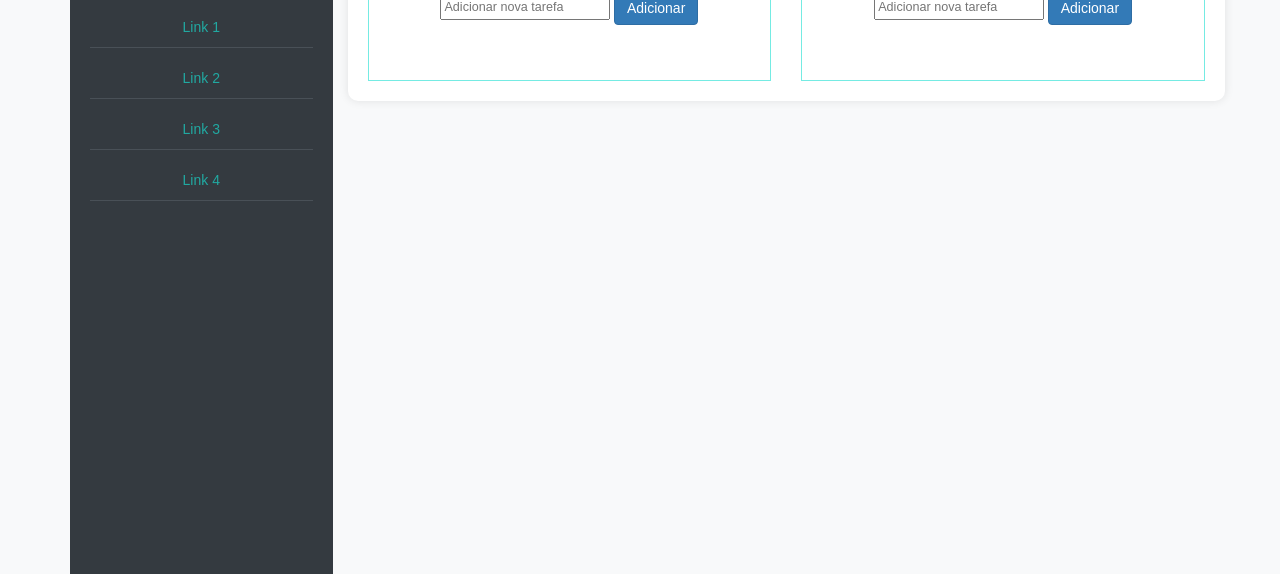
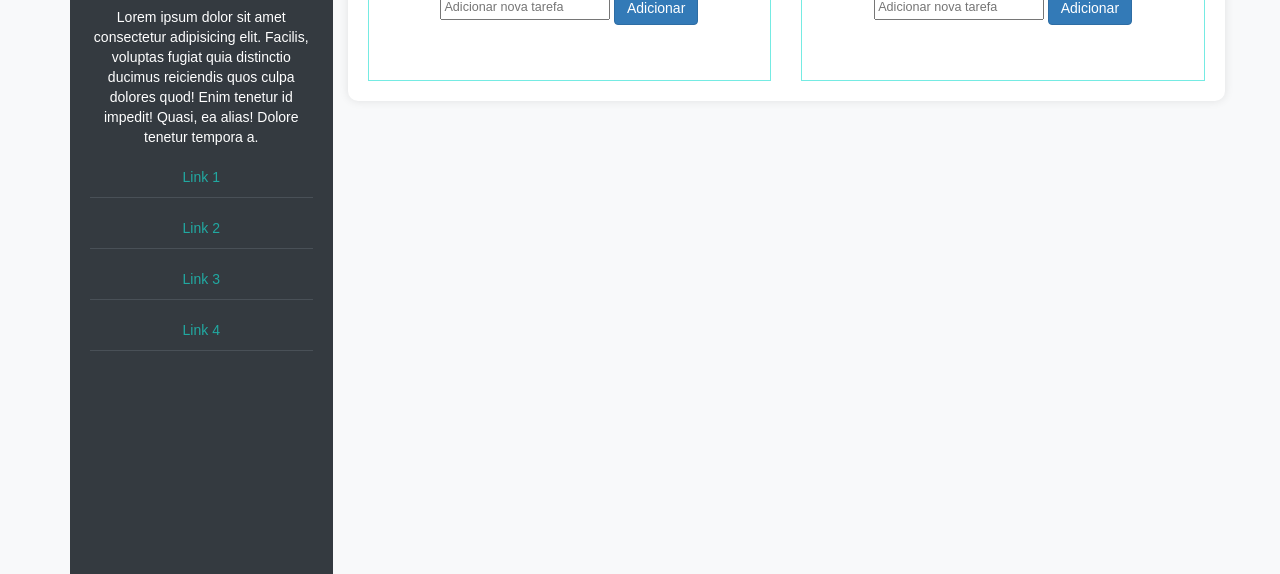
Before and after one commit to Rutiele93/Projetos-2em1, a plain HTML site: page Desafio - Criação de Layout/index.html in a window 1280 px wide. Shown: the part 226-800 px from the top of the page. Drawn offline with nearby package versions, Linux system fonts and the light colour scheme.

Commit message:
:ok_hand: inclusão de paragrafo conforme modelo

```diff
--- a/Desafio - Criação de Layout/index.html
+++ b/Desafio - Criação de Layout/index.html
@@ -21,6 +21,9 @@
                             <img src="assets/img/img-perfil.jpg" alt="Ícone Padrão">
                         </div>
                         <h2 class="text-center">Lunna Rasteli</h2>
+                        <p class="text-center">Lorem ipsum dolor sit amet consectetur adipisicing elit. Facilis,
+                            voluptas fugiat quia distinctio ducimus reiciendis quos culpa dolores quod! Enim tenetur id
+                            impedit! Quasi, ea alias! Dolore tenetur tempora a.</p>
                     </div>
                     <div class="menu-list text-center">
                         <ul class="nav">
```
